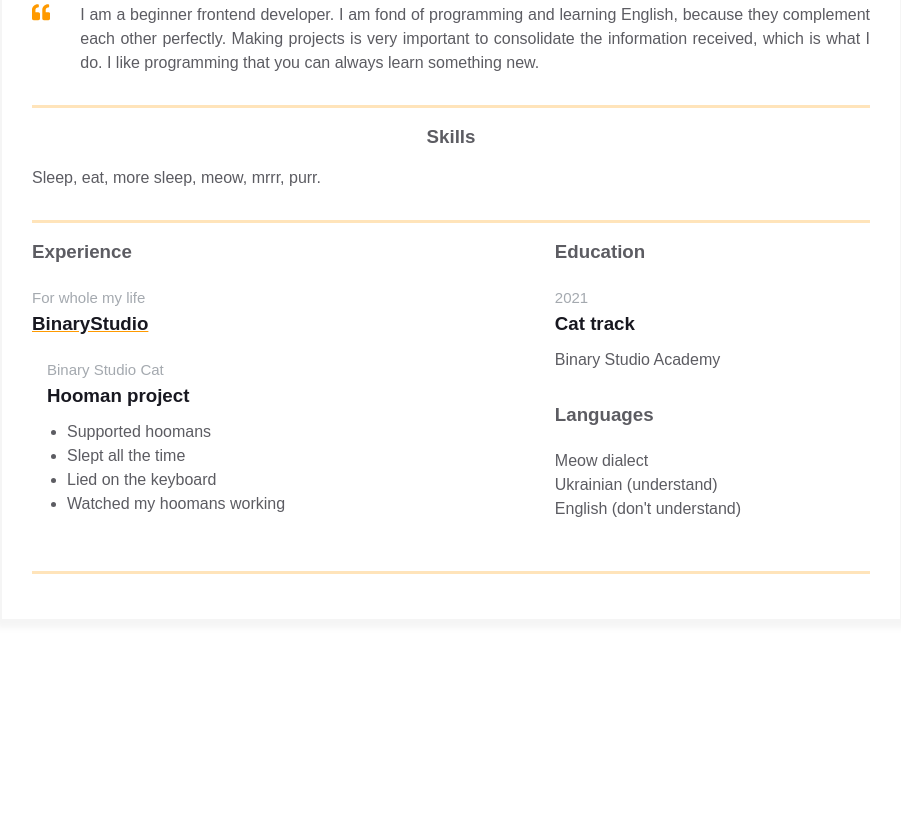
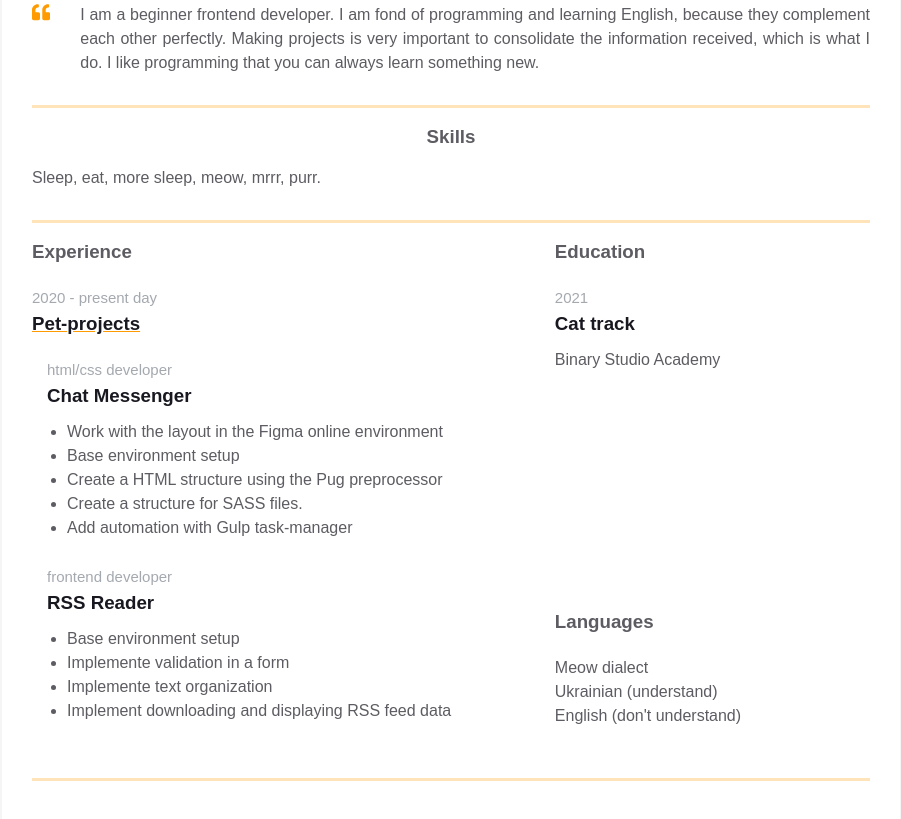
Before and after one commit to DmitriyK/homepage, a plain HTML site: page index.html in a window 1280 px wide. Shown: the part 359-1178 px from the top of the page, without its empty margins (189-1090 px from the left). Before the commit the page ends 1029 px from the top, so only its background shows below. Drawn offline with Linux system fonts and the light colour scheme.

Commit message:
Updated experiences. Added new company-project

```diff
--- a/index.html
+++ b/index.html
@@ -119,18 +119,30 @@
                 <h3 class="experiences__header">Experience</h3>
                 <div class="experiences__company">
                   <div class="experiences__company-header">
-                    <span class="experiences__company-header-durability">For whole my life</span>
-                    <h3 class="experiences__company-header-name">BinaryStudio</h3>
+                    <span class="experiences__company-header-durability">2020 - present day</span>
+                    <h3 class="experiences__company-header-name">Pet-projects</h3>
                   </div>
 
                   <div class="experiences__company-project">
-                    <span class="experiences__company-project-role">Binary Studio Cat</span>
-                    <h3 class="experiences__company-project-name">Hooman project</h3>
+                    <span class="experiences__company-project-role">html/css developer</span>
+                    <h3 class="experiences__company-project-name">Chat Messenger</h3>
                     <ul class="experiences__company-project-responsibilities">
-                      <li>Supported hoomans</li>
-                      <li>Slept all the time</li>
-                      <li>Lied on the keyboard</li>
-                      <li>Watched my hoomans working</li>
+                      <li>Work with the layout in the Figma online environment</li>
+                      <li>Base environment setup</li>
+                      <li>Create a HTML structure using the Pug preprocessor</li>
+                      <li>Create a structure for SASS files.</li>
+                      <li>Add automation with Gulp task-manager</li>
+                    </ul>
+                  </div>
+
+                  <div class="experiences__company-project">
+                    <span class="experiences__company-project-role">frontend developer</span>
+                    <h3 class="experiences__company-project-name">RSS Reader</h3>
+                    <ul class="experiences__company-project-responsibilities">
+                      <li>Base environment setup</li>
+                      <li>Implemente validation in a form</li>
+                      <li>Implemente text organization</li>
+                      <li>Implement downloading and displaying RSS feed data</li>
                     </ul>
                   </div>
                 </div>
```
